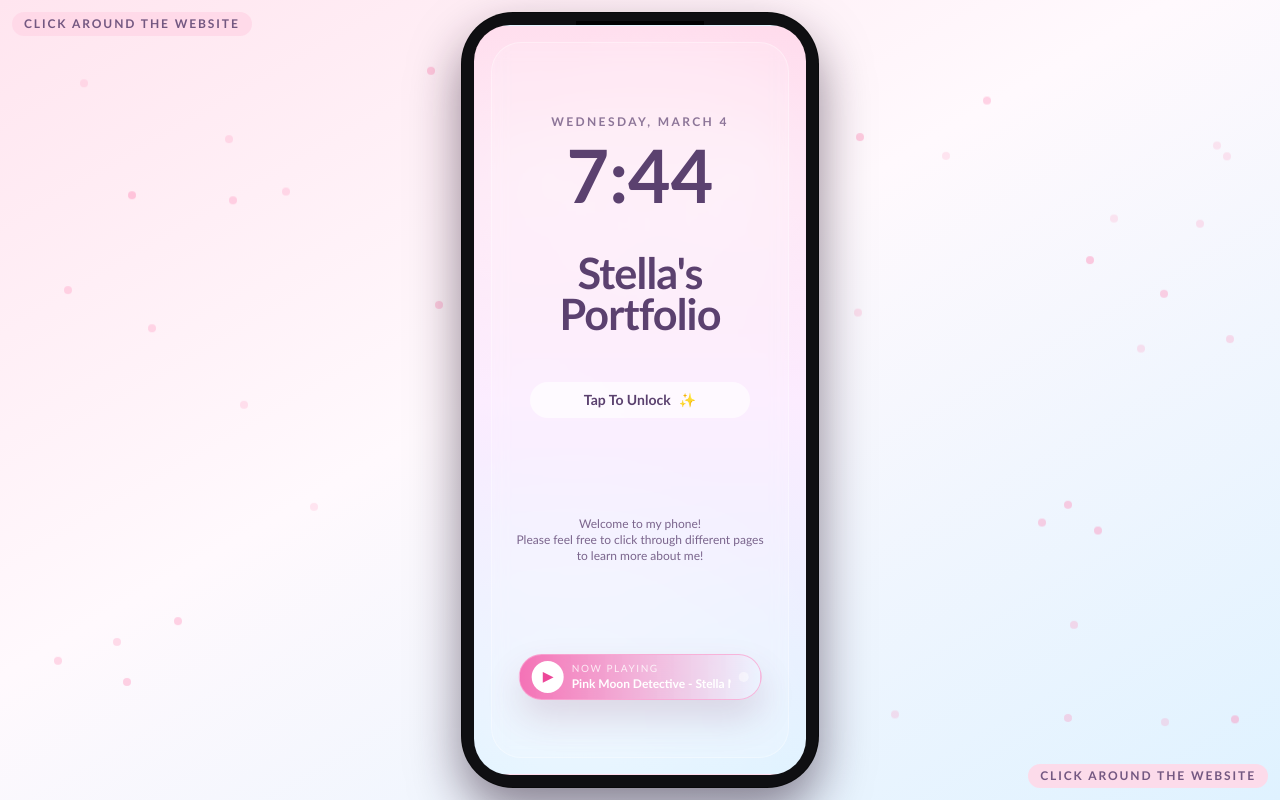
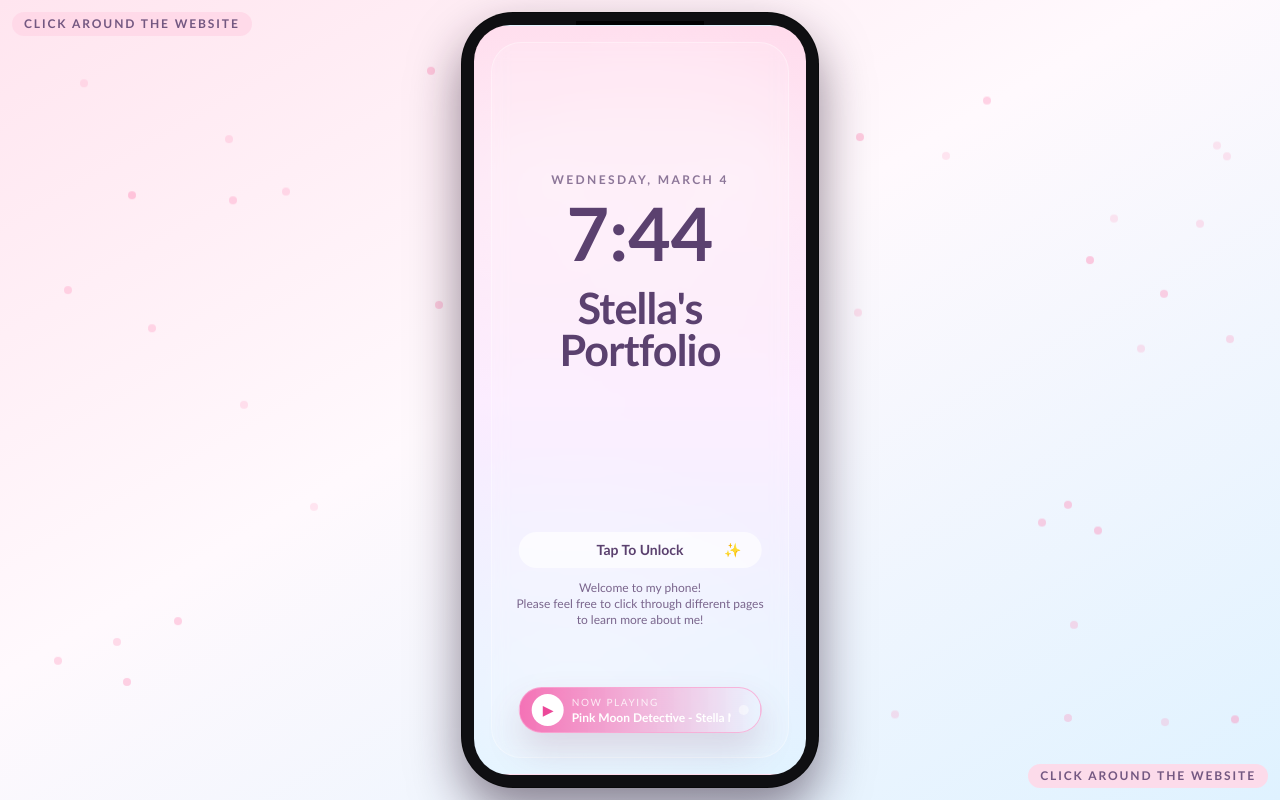
Before and after one commit to akamugin/stella-lee-portfolio, a Next.js app: page / in a window 1280 px wide. Built offline with nearby package versions, Linux system fonts and the light colour scheme.

Commit message:
fix ratio

```diff
--- a/components/home-client.tsx
+++ b/components/home-client.tsx
@@ -2,7 +2,7 @@
 
 import { motion } from "framer-motion";
 import { useRouter } from "next/navigation";
-import { useEffect, useState } from "react";
+import { useEffect, useRef, useState } from "react";
 import { SpotifyPill } from "./spotify-pill";
 
 type Spark = {
@@ -45,10 +45,12 @@ const stars = Array.from({ length: 44 }, (_, id) => ({
 
 export function HomeClient() {
   const router = useRouter();
+  const lockContentRef = useRef<HTMLDivElement | null>(null);
   const [sparks, setSparks] = useState<Spark[]>([]);
   const [unlocked, setUnlocked] = useState(false);
   const [selected, setSelected] = useState<AppIcon>(apps[0]);
   const [now, setNow] = useState<Date | null>(null);
+  const [lockCenterX, setLockCenterX] = useState(0);
 
   const createSpark = (x: number, y: number) => {
     const symbol = symbols[Math.floor(Math.random() * symbols.length)];
@@ -78,6 +80,22 @@ export function HomeClient() {
     const timer = window.setInterval(updateClock, 1000);
     return () => window.clearInterval(timer);
   }, []);
+
+  useEffect(() => {
+    const node = lockContentRef.current;
+    if (!node) {
+      return;
+    }
+
+    const updateCenter = () => {
+      setLockCenterX(node.clientWidth / 2);
+    };
+
+    updateCenter();
+    const observer = new ResizeObserver(updateCenter);
+    observer.observe(node);
+    return () => observer.disconnect();
+  }, [unlocked]);
 
   const lockDate =
     now?.toLocaleDateString(undefined, {
@@ -159,6 +177,7 @@ export function HomeClient() {
             <motion.div
               initial={{ opacity: 0 }}
               animate={{ opacity: 1 }}
+              ref={lockContentRef}
               role="button"
               tabIndex={0}
               onClick={() => setUnlocked(true)}
@@ -171,28 +190,47 @@ export function HomeClient() {
               className="relative z-10 flex h-full w-full cursor-pointer flex-col items-center justify-center rounded-[30px] border border-white/35 bg-white/15 text-grape backdrop-blur"
               aria-label="Unlock phone"
             >
-              <div className="absolute top-[10%] flex w-[90%] flex-col items-center">
-                <p className="text-xs font-semibold uppercase tracking-[0.2em] text-grape/70">{lockDate}</p>
-                <h2 className="mt-2 whitespace-nowrap text-[clamp(2.4rem,14vw,4.6rem)] font-black leading-none">{lockTime}</h2>
+              <div
+                className="grid h-full w-full grid-rows-[0.8fr_auto_auto_auto_1fr_auto_auto_0.8fr] text-center"
+                style={{ ["--lock-center-x" as string]: `${lockCenterX}px` }}
+              >
+                <div className="row-start-2 w-full">
+                  <p className="relative left-[var(--lock-center-x)] w-[min(92%,260px)] -translate-x-1/2 text-center text-xs font-semibold uppercase tracking-[0.2em] text-grape/70">
+                    {lockDate}
+                  </p>
                 </div>
-              <h1 className="absolute left-1/2 top-[35%] w-[86%] -translate-x-1/2 -translate-y-1/2 text-center text-[clamp(1.55rem,7vw,2.7rem)] font-black leading-[0.96] tracking-[-0.02em] text-grape">
+                <div className="row-start-3 mt-2 w-full">
+                  <h2 className="relative left-[var(--lock-center-x)] w-[min(94%,300px)] -translate-x-1/2 whitespace-nowrap text-center text-[clamp(2.4rem,14vw,4.6rem)] font-black leading-none">
+                    {lockTime}
+                  </h2>
+                </div>
+                <div className="row-start-4 mt-[6%] w-full">
+                  <h1 className="relative left-[var(--lock-center-x)] w-[min(92%,280px)] -translate-x-1/2 text-center text-[clamp(1.55rem,7vw,2.7rem)] font-black leading-[0.96] tracking-[-0.02em] text-grape">
                     Stella&apos;s Portfolio
                   </h1>
-              <p className="absolute left-1/2 top-1/2 inline-flex min-w-[220px] -translate-x-1/2 -translate-y-1/2 items-center justify-center gap-2 rounded-full bg-white/65 px-7 py-2 text-sm font-semibold">
-                <span>Tap To Unlock</span>
-                <span>✨</span>
+                </div>
+                <div className="row-start-6 w-full">
+                  <p className="relative left-[var(--lock-center-x)] flex w-[min(82%,260px)] -translate-x-1/2 items-center justify-center rounded-full bg-white/65 px-7 py-2 text-sm font-semibold">
+                    <span className="text-center">Tap To Unlock</span>
+                    <span className="absolute right-5 top-1/2 -translate-y-1/2">✨</span>
                   </p>
-              <p className="absolute bottom-[27%] max-w-[250px] whitespace-pre-line text-center text-xs text-grape/80">
+                </div>
+                <div className="row-start-7 mt-3 w-full">
+                  <p className="relative left-[var(--lock-center-x)] w-[min(92%,250px)] -translate-x-1/2 whitespace-pre-line text-center text-xs text-grape/80">
                     {"Welcome to my phone!\nPlease feel free to click through different pages to learn more about me!"}
                   </p>
+                </div>
                 <div
-                className="absolute bottom-[8%] left-1/2 w-[82%] max-w-[260px] -translate-x-1/2"
+                  className="row-start-8 w-full self-end pb-[8%]"
                   onClick={(event) => {
                     event.preventDefault();
                     event.stopPropagation();
                   }}
                 >
+                  <div className="relative left-[var(--lock-center-x)] w-[min(82%,260px)] -translate-x-1/2">
                     <SpotifyPill />
+                  </div>
+                </div>
               </div>
             </motion.div>
           ) : (
```
Lines whose indentation alone changed are shown as unchanged.
